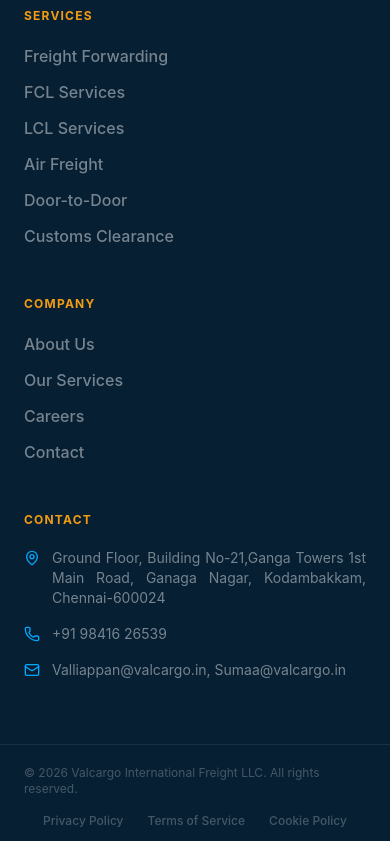
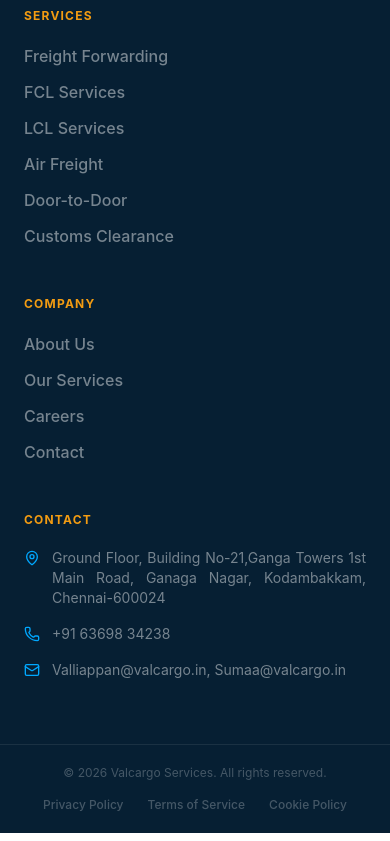
Before and after one commit to T-h-e-j-a/valcargo_website, a React (Vite) app: page / in a window 390 px wide. Shown: the part 7559-8400 px from the top of the page. Built offline with nearby package versions, Linux system fonts and the light colour scheme; a web font is replaced by a local one.

Commit message:
phone number is changed

```diff
--- a/src/app/App.tsx
+++ b/src/app/App.tsx
@@ -2816,7 +2816,7 @@
               </div>
 
               {[
-                { icon: Phone, label: "Phone", value: "+91 98416 26539" },
+                { icon: Phone, label: "Phone", value: "+91 63698 34238" },
                 { icon: Mail, label: "Email", value: "Valliappan@valcargo.in, Sumaa@valcargo.in" },
                 {
                   icon: MapPin,
@@ -3375,7 +3375,7 @@
             <ul className="space-y-4 text-sm text-white/45">
               {[
                 { Icon: MapPin, v: "Ground Floor, Building No-21,Ganga Towers 1st Main Road, Ganaga Nagar, Kodambakkam, Chennai-600024" },
-                { Icon: Phone, v: "+91 98416 26539" },
+                { Icon: Phone, v: "+91 63698 34238" },
                 { Icon: Mail, v: "Valliappan@valcargo.in, Sumaa@valcargo.in" },
               ].map(({ Icon, v }) => (
                 <li key={v} className="flex items-start gap-3">
@@ -3401,7 +3401,7 @@
       <div className="border-t border-white/8">
         <div className="max-w-7xl mx-auto px-6 lg:px-8 py-5 flex flex-col md:flex-row items-center justify-between gap-4">
           <p className="text-white/25 text-xs">
-            &copy; 2026 Valcargo International Freight LLC. All rights reserved.
+            &copy; 2026 Valcargo Services. All rights reserved.
           </p>
           <div className="flex gap-6">
             {["Privacy Policy", "Terms of Service", "Cookie Policy"].map(
```
